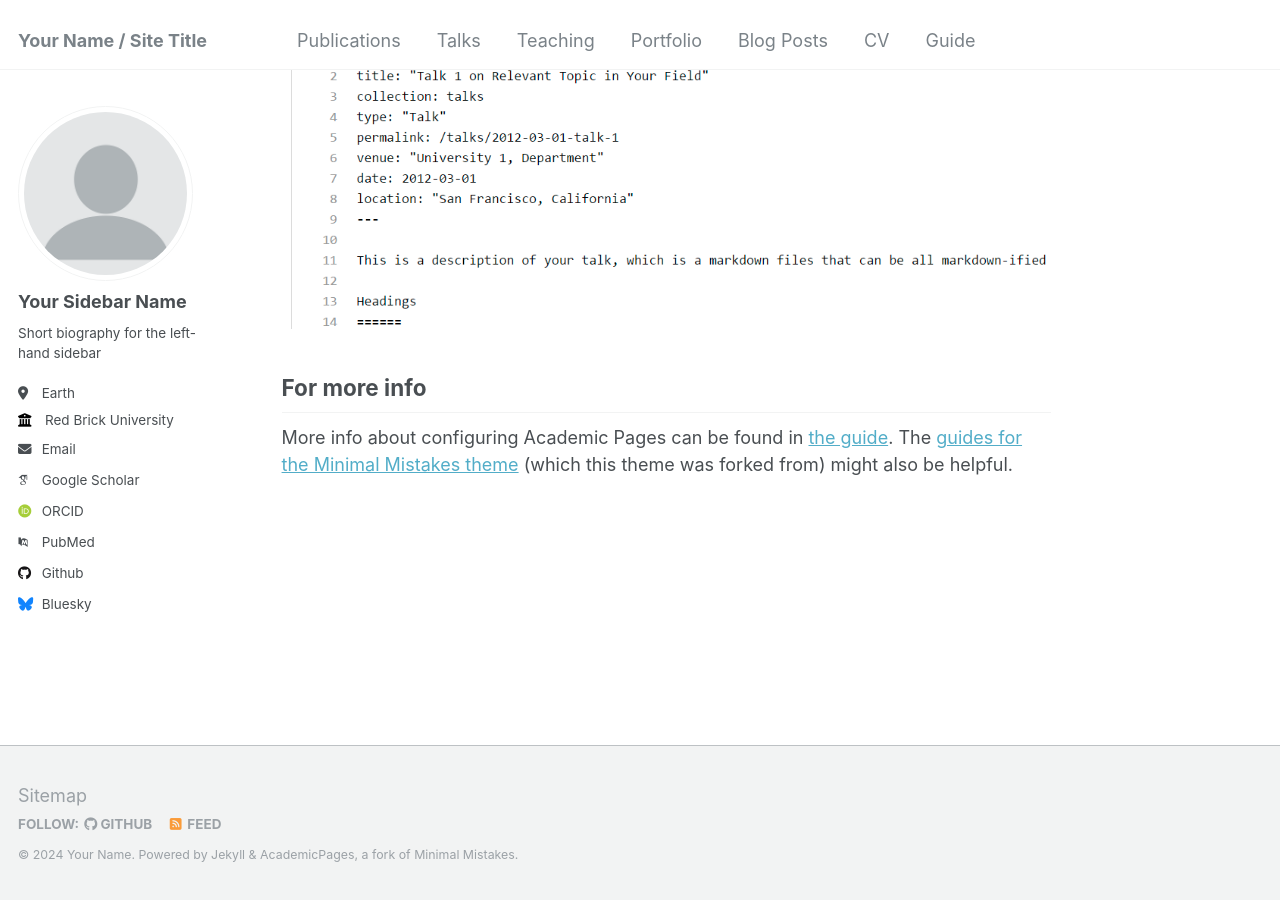
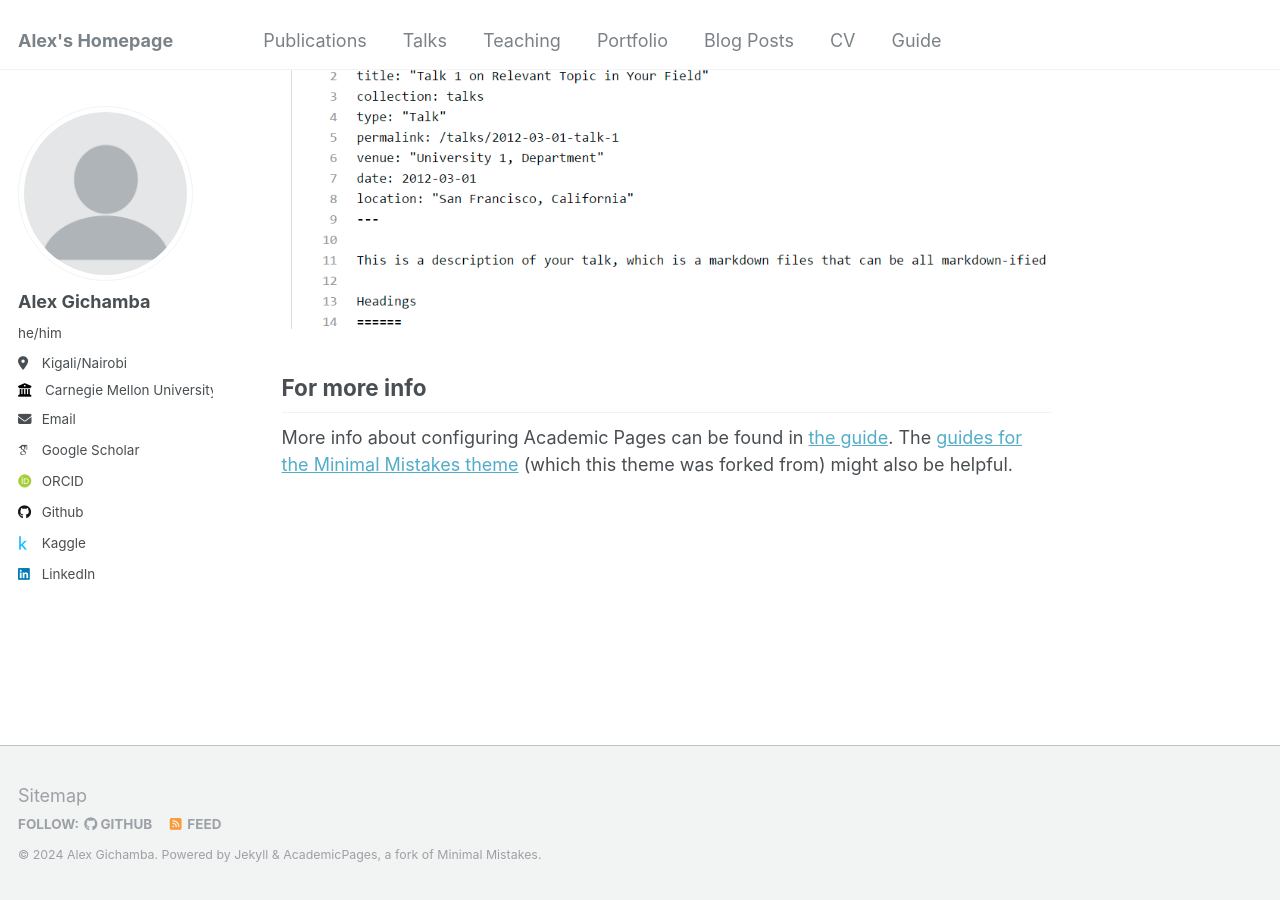
Before and after one commit to Alexgichamba/alexgichamba.github.io, a Jekyll site: the page built from _pages/about.md, in a window 1280 px wide and 900 px high, scrolled down 2660 px. Built offline with Jekyll 4.4.1, drawn with Linux system fonts in a browser that asks for light colours; some web fonts are replaced.

Commit message:
Update _config.yml w name etc

```diff
--- a/_config.yml
+++ b/_config.yml
@@ -8,13 +8,13 @@
 
 # Basic Site Settings
 locale                   : "en-US"
-title                    : "Your Name / Site Title"
+title                    : "Alex's Homepage"
 title_separator          : "-"
-name                     : &name "Your Name"
+name                     : &name "Alex Gichamba"
 description              : &description "personal description"
-url                      : https://academicpages.github.io # the base hostname & protocol for your site e.g. "https://mmistakes.github.io"
+url                      : https://alexgichamba.github.io/ # the base hostname & protocol for your site e.g. "https://mmistakes.github.io"
 baseurl                  : "" # the subpath of your site, e.g. "/blog"
-repository               : "academicpages/academicpages.github.io"
+repository               : "Alexgichamba/alexgichamba.github.io"
 
 # Site Author - The following control what appear as part of the author content on the side bar.
 #               If a field is blank the icon and link will not appear, otherwise it will be shown.
@@ -22,33 +22,33 @@ repository               : "academicpages/academicpages.github.io"
 author:
   # Biographic information
   avatar           : "profile.png"
-  name             : "Your Sidebar Name"
-  pronouns         : # example: "she/her"
-  bio              : "Short biography for the left-hand sidebar"
-  location         : "Earth"
-  employer         : "Red Brick University"
+  name             : "Alex Gichamba"
+  pronouns         : "he/him" # example: "she/her"
+  bio              :
+  location         : "Kigali/Nairobi"
+  employer         : "Carnegie Mellon University"
   uri              : # URL
-  email            : "none@example.org"
+  email            : "alexgichamba@ieee.org"
 
   # Academic websites
   arxiv            : # URL - Update with the correct link to your profile
-  googlescholar    : "https://scholar.google.com/citations?user=PS_CX0AAAAAJ"
+  googlescholar    : "https://scholar.google.com/citations?user=DlPd0kwAAAAJ&hl"
   impactstory      : # URL
-  orcid            : "http://orcid.org/yourorcidurl"
+  orcid            : "https://orcid.org/0000-0002-2226-9882"
   semantic         : # URL
-  pubmed           : "https://www.ncbi.nlm.nih.gov/pubmed/?term=john+snow"
+  pubmed           :
   researchgate     : # URL
 
   # Repositories and software development
   bitbucket        : # Username - Update with your username on the site
   codepen          : # Username
   dribbble         : # Username
-  github           : "academicpages"
-  kaggle           : # Username
+  github           : "Alexgichamba"
+  kaggle           : "alexgichamba" # Username
   stackoverflow    : # User number or user number and name (i.e., use "1" or "1/jeff-atwood")
 
   # Social media
-  bluesky          : "bsky.app" # Replace this with you Bluesky username
+  bluesky          : # Replace this with you Bluesky username
   facebook         : # Username
   flickr           : # Username
   foursquare       : # Username
@@ -57,7 +57,7 @@ author:
   keybase          : # Username
   instagram        : # Username
   lastfm           : # Username
-  linkedin         : # Username
+  linkedin         : "alex-n-gichamba" # Username
   mastodon         : # URL
   medium           : # URL
   pinterest        : # Username
```
